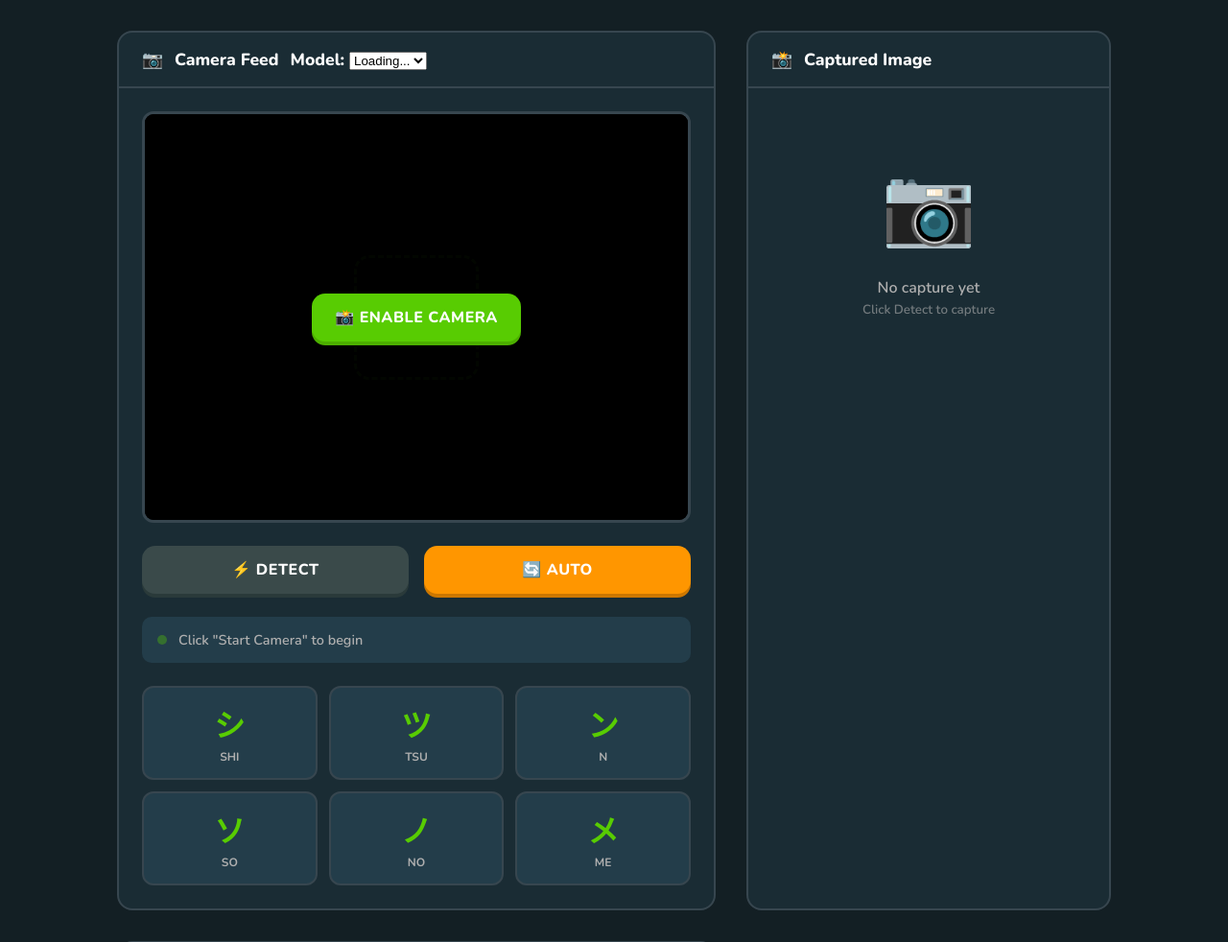
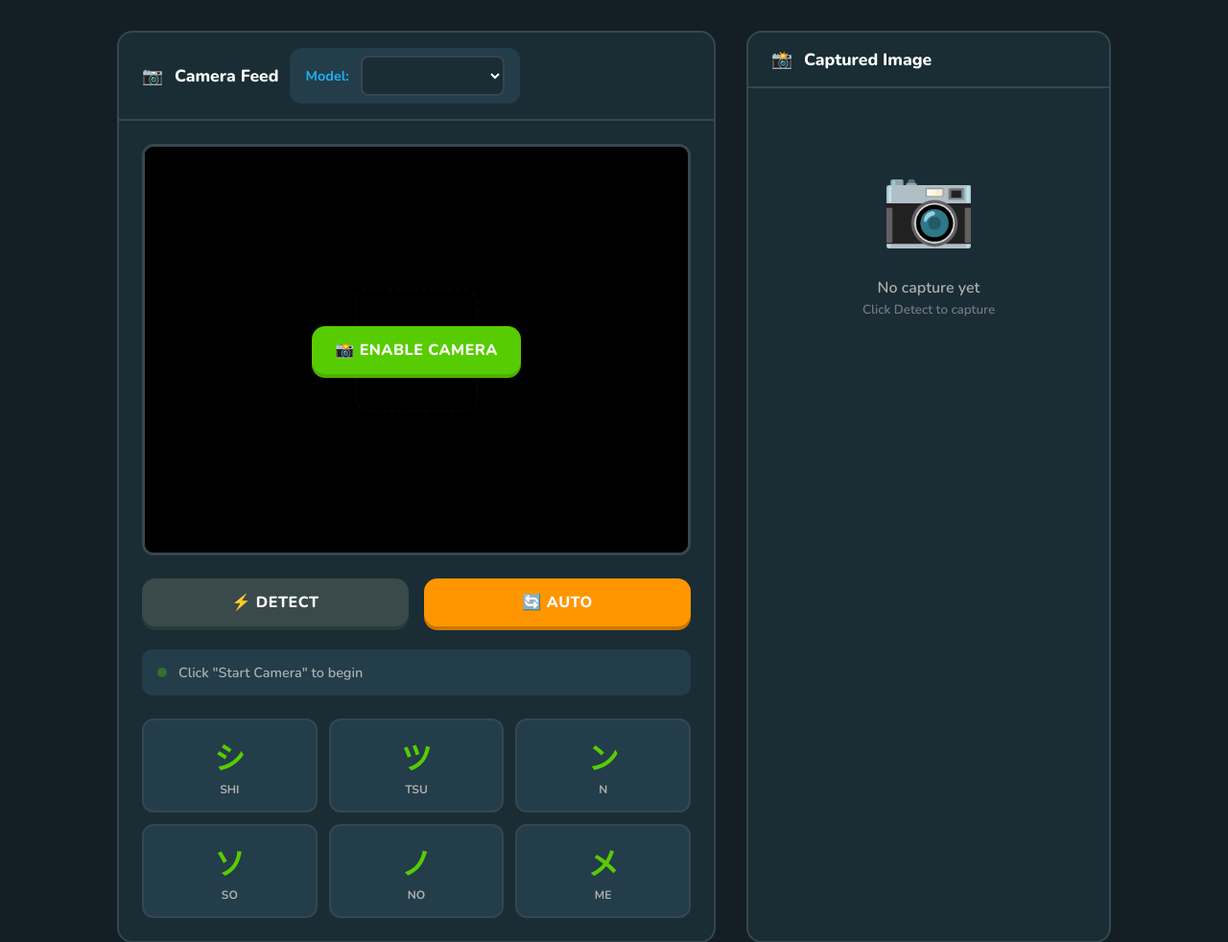
Before and after one commit to VXGN/Kana-classifier-v2, a Flask app: page / in a window 1280 px wide. Shown: the part 97-1079 px from the top of the page at 96% size. Run offline with Flask 3, Linux system fonts and the light colour scheme; data that the repository does not hold is empty; parts of the project's set-up code (start-up, migrations or seed data) failed here and were passed over.

Commit message:
Implement model selection functionality and enhance styling for model dropdown

```diff
--- a/static/style.css
+++ b/static/style.css
@@ -78,6 +78,58 @@
     border-radius: 12px;
     font-weight: 700;
     color: var(--duo-green);
+}
+
+/* Model Selector */
+.model-selector {
+    display: flex;
+    align-items: center;
+    gap: 0.75rem;
+    padding: 0.5rem 1rem;
+    background: var(--bg-elevated);
+    border-radius: 12px;
+}
+
+.model-selector label {
+    font-weight: 700;
+    color: var(--duo-blue);
+    font-size: 0.9rem;
+    white-space: nowrap;
+}
+
+.model-dropdown {
+    background: var(--bg-card);
+    color: var(--text-white);
+    border: 2px solid var(--border);
+    border-radius: 8px;
+    padding: 0.5rem 1rem;
+    font-family: 'Nunito', sans-serif;
+    font-weight: 600;
+    font-size: 0.9rem;
+    cursor: pointer;
+    transition: all 0.2s ease;
+    min-width: 150px;
+}
+
+.model-dropdown:hover {
+    border-color: var(--duo-blue);
+}
+
+.model-dropdown:focus {
+    outline: none;
+    border-color: var(--duo-blue);
+    box-shadow: 0 0 0 3px rgba(28, 176, 246, 0.3);
+}
+
+.model-dropdown:disabled {
+    opacity: 0.6;
+    cursor: not-allowed;
+}
+
+.model-dropdown option {
+    background: var(--bg-card);
+    color: var(--text-white);
+    padding: 0.5rem;
 }
 
 .main {
```
Also changed, not shown: static/script.js (+55 -0 lines).
